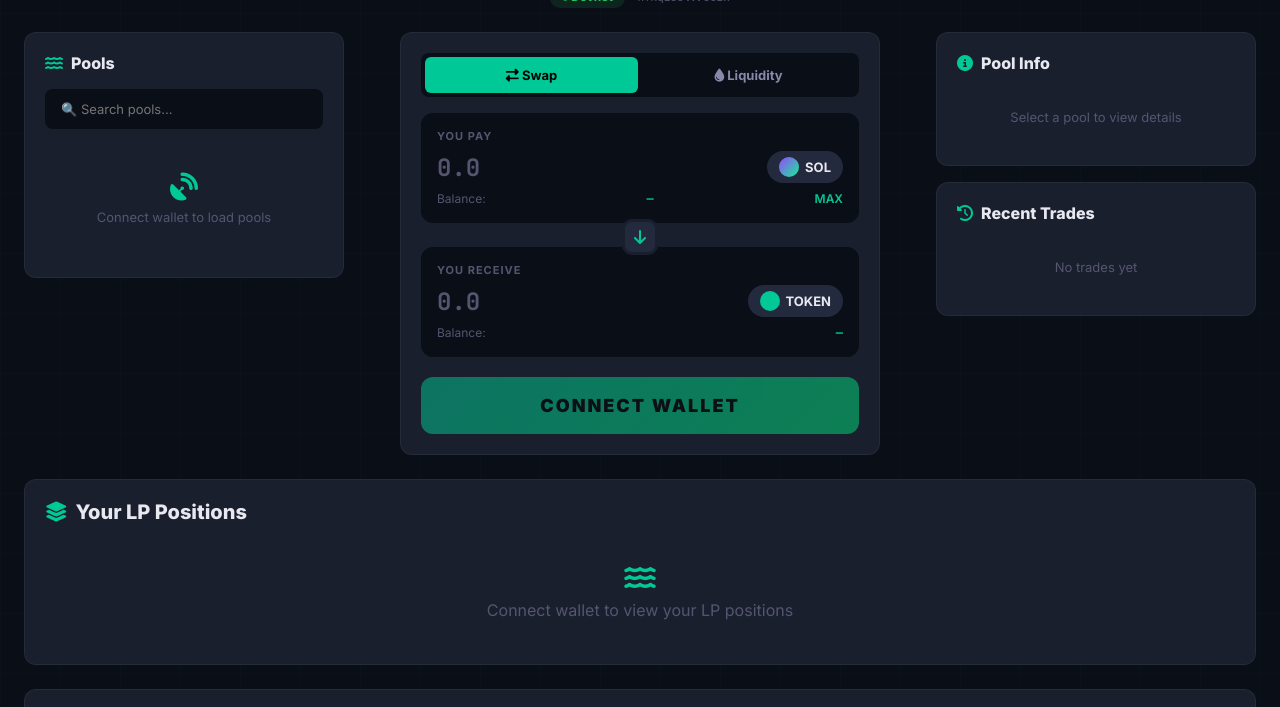
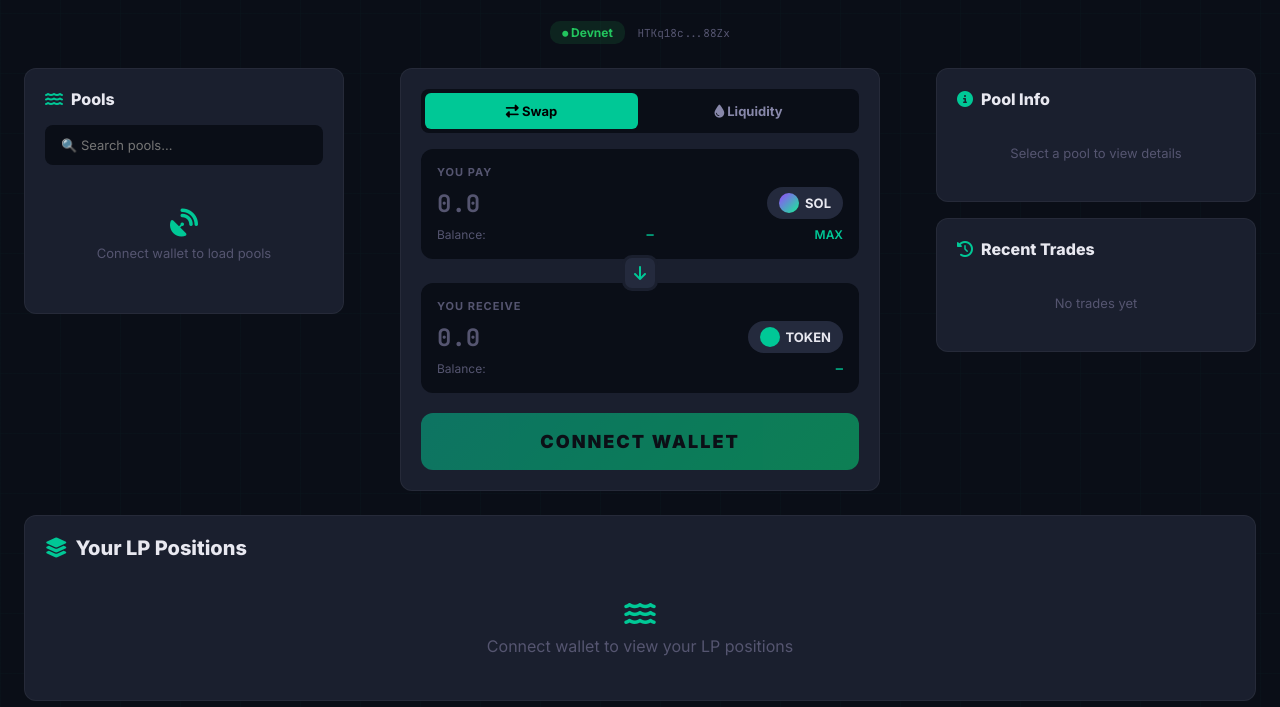
Before and after one commit to joebower1983-a11y/send_it, a plain HTML site: page app/trading.html in a window 1280 px wide. Shown: the part 347-1054 px from the top of the page. Drawn offline with nearby package versions, Linux system fonts and the light colour scheme; a script that the page names is missing.

Commit message:
Fix trading page: add padding-top for devnet banner

```diff
--- a/app/trading.html
+++ b/app/trading.html
@@ -19,7 +19,7 @@
 --radius:12px;--radius2:8px;
 }
 html{font-family:'Inter',sans-serif;background:var(--bg);color:var(--text);scroll-behavior:smooth}
-body{min-height:100vh;overflow-x:hidden;background-image:linear-gradient(rgba(0,200,150,.02) 1px,transparent 1px),linear-gradient(90deg,rgba(0,200,150,.02) 1px,transparent 1px);background-size:60px 60px}
+body{min-height:100vh;overflow-x:hidden;padding-top:36px;background-image:linear-gradient(rgba(0,200,150,.02) 1px,transparent 1px),linear-gradient(90deg,rgba(0,200,150,.02) 1px,transparent 1px);background-size:60px 60px}
 a{color:inherit;text-decoration:none}
 button{cursor:pointer;font-family:inherit;border:none;outline:none}
 input,select{font-family:inherit;outline:none;border:none;background:var(--bg);color:var(--text);border-radius:var(--radius2);padding:12px 16px;font-size:14px;width:100%;transition:.2s}
```
